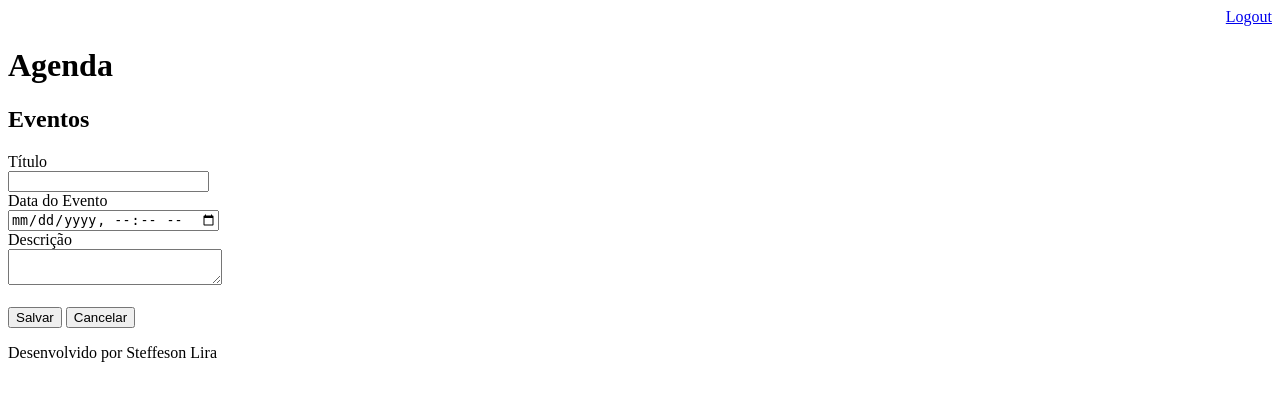
After one commit to steffesonlira/agenda_python, a Django app: template templates/evento.html in a window 1280 px wide. The commit adds this page. Shown: the top 401 px of the page. Run offline with Django 3.2, Linux system fonts and the light colour scheme; the template is opened without the code that fills it, so the values that code supplies are empty.

Commit message:
Incluído template para inserção de eventos da Agenda. Incluido .gitignore para ignorar os arquivos complilados

```diff
--- a/templates/agenda.html
+++ b/templates/agenda.html
@@ -2,7 +2,9 @@
 
 {% block content %}
 <h2>Agendamentos</h2>
-
+<a href="evento/">
+    <button type="button">Novo Evento</button>
+</a>
 <ul style="font-size: 18px">
     {% for evento in eventos %}
     <li>{{evento.titulo}} - {{evento.get_data_evento}}</li>
--- /dev/null
+++ b/templates/evento.html
@@ -0,0 +1,26 @@
+{% extends "model-page.html" %}
+
+{% block content %}
+
+<h2>Eventos</h2>
+
+<form action="submit" method="POST">{% csrf_token %}
+    <label>Título</label>
+    <br>
+    <input type="text" name="titulo" size="22">
+    <br>
+    <label>Data do Evento</label>
+    <br>
+    <input type="datetime-local" name="data_evento">
+    <br>
+    <label>Descrição</label>
+    <br>
+    <textarea name="descricao" rols="5" cols="24"></textarea>
+    <br><br>
+    <button type="submit">Salvar</button>
+    <a href="/">
+        <button type="submit">Cancelar</button>
+    </a>
+</form>
+
+{% endblock %}
```
Also changed, not shown: core/views.py (+17 -0 lines), db.sqlite3, 1 other file. Lines whose indentation alone changed are shown as unchanged.
